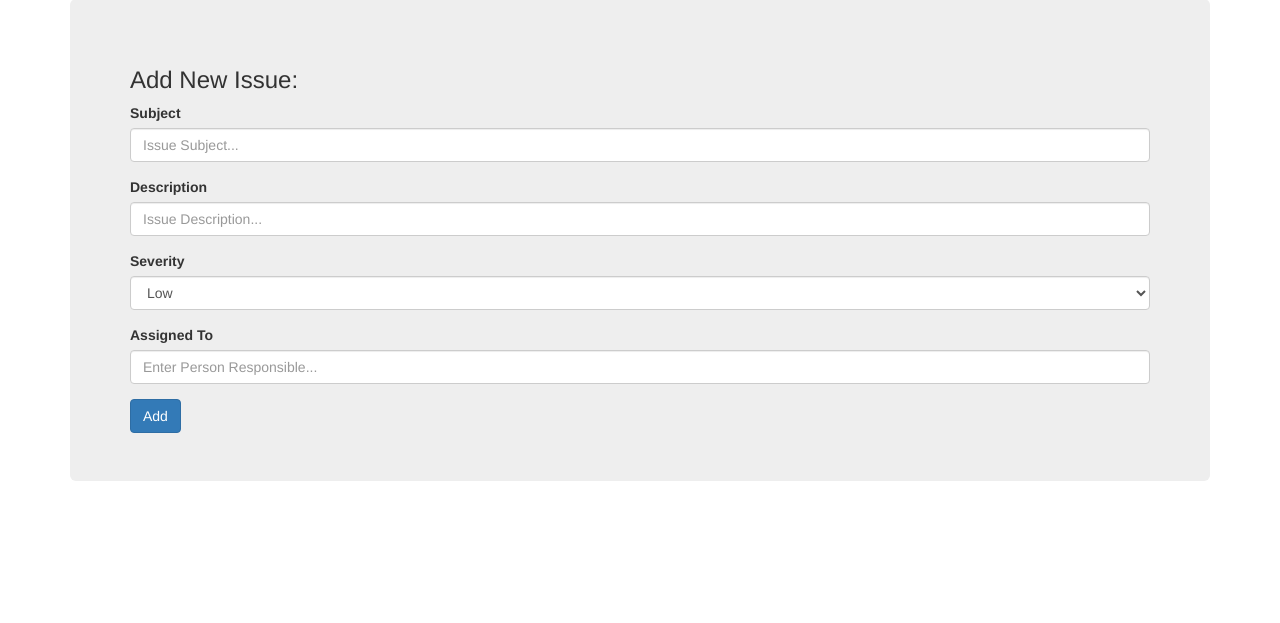
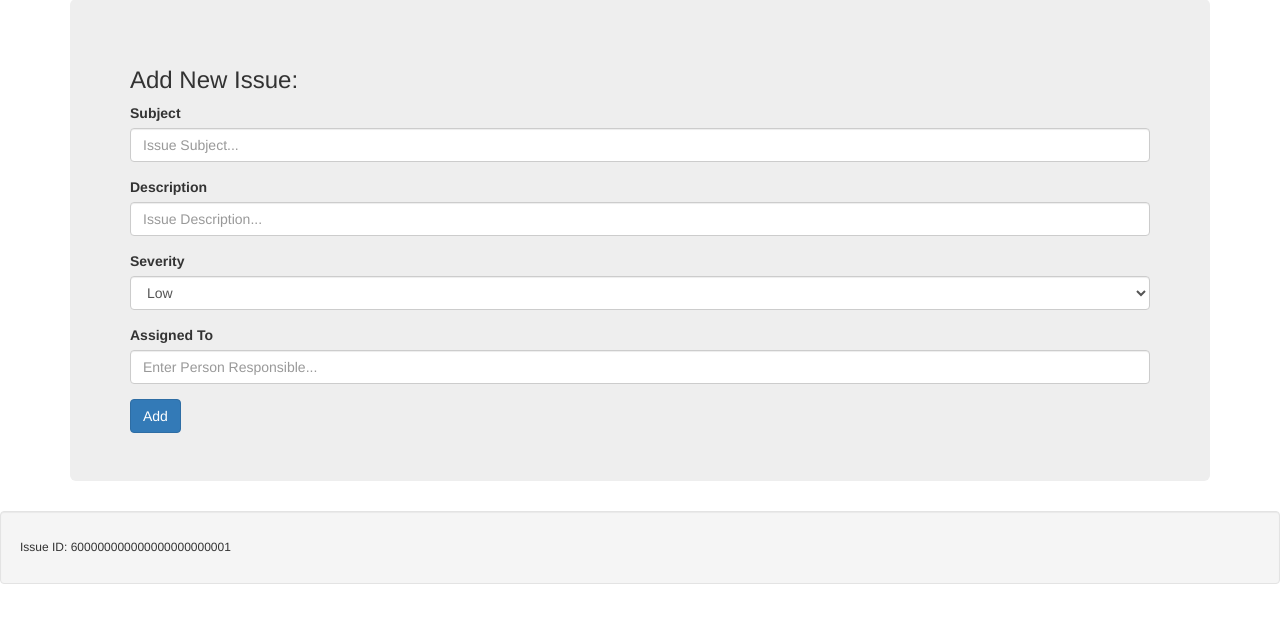
Before and after one commit to stefanintech/ticket-tracker, a Node server app: page / in a window 1280 px wide. Shown: the part 71-694 px from the top of the page. Run offline with Node 20, Linux system fonts and the light colour scheme; tables that the repository leaves empty hold one stand-in row (values such as "Sample post"); some libraries are stand-ins or nearby versions.

Commit message:
add ticketList to pull from DB

```diff
--- a/views/index.ejs
+++ b/views/index.ejs
@@ -41,7 +41,11 @@
     <section class="row">
         <div class="col-lg-12">
             <div id="issuesList">
-                <!-- This will be populated by JS-->
+                <% ticketList.forEach(tickets => { %>
+                    <div class = 'well'>
+                        <h6>Issue ID: <%=tickets._id%></h6>
+                    </div>
+                <%}) %>
             </div>
         </div>
     </section>
```
